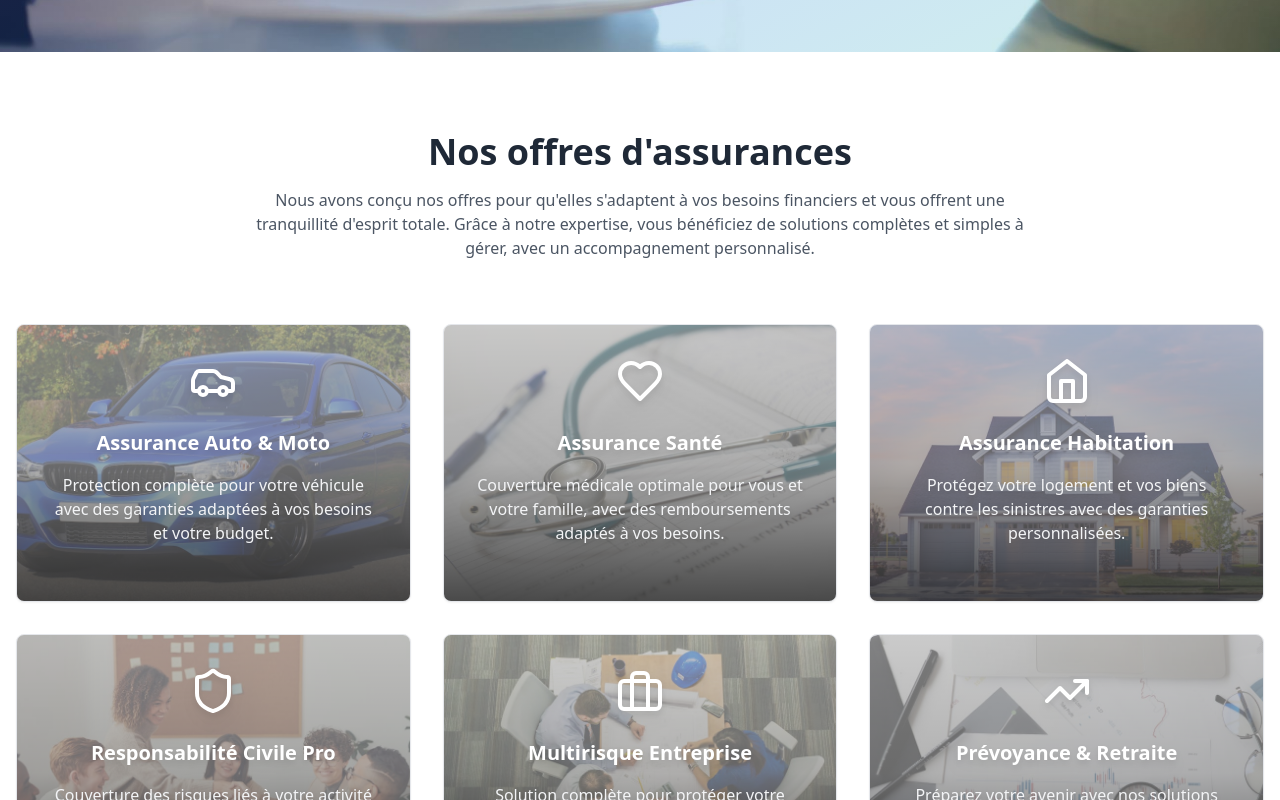
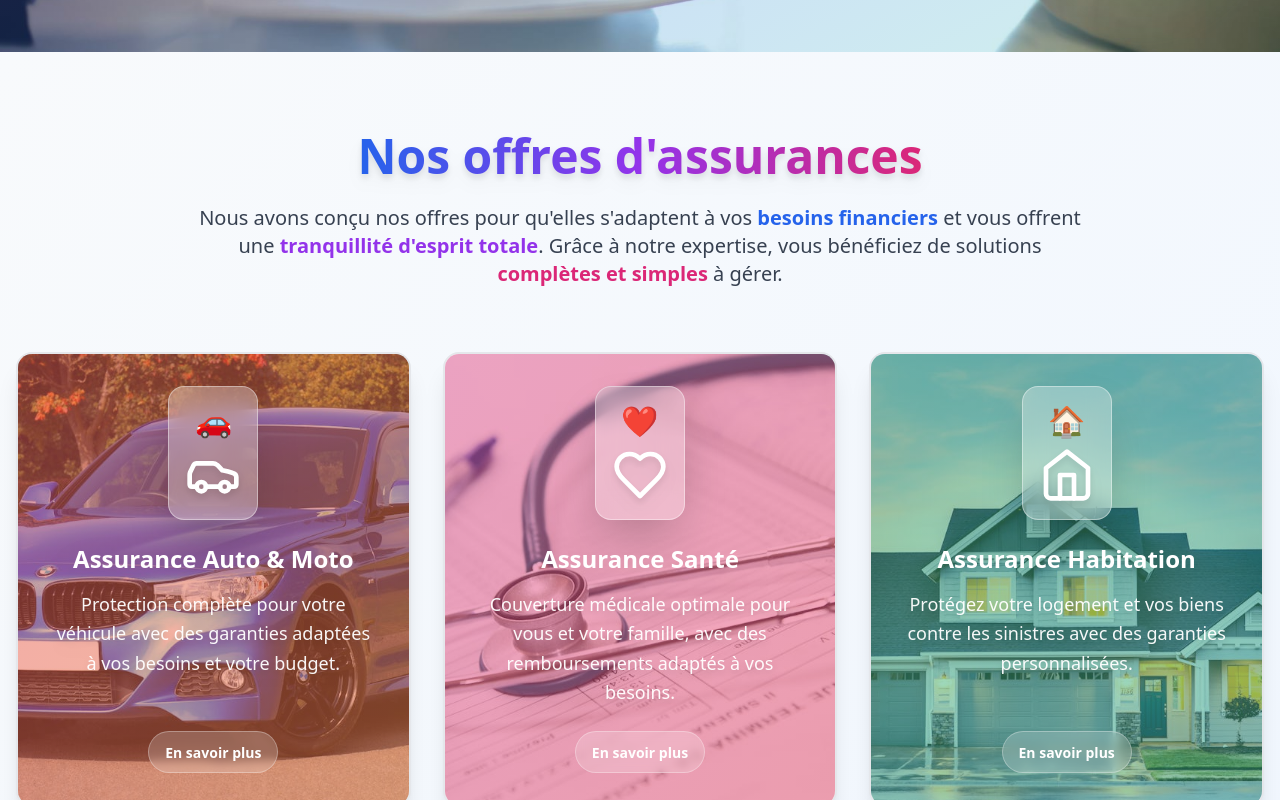
Before and after one commit to chouaib0000/testtest44, a React (Vite) app: page / in a window 1280 px wide. Shown: the part 680-1480 px from the top of the page. Built offline with nearby package versions, Linux system fonts and the light colour scheme; no server answers.

Commit message:
Update InsuranceOffers.tsx

```diff
--- a/src/components/InsuranceOffers.tsx
+++ b/src/components/InsuranceOffers.tsx
@@ -4,50 +4,68 @@ import { Car, Heart, Home, Shield, Briefcase, TrendingUp } from 'lucide-react';
 const insuranceTypes = [
   {
     title: "Assurance Auto & Moto",
-    icon: <Car className="h-12 w-12 text-white drop-shadow-lg" />,
+    icon: <Car className="h-14 w-14 text-white drop-shadow-lg" />,
     description: "Protection complète pour votre véhicule avec des garanties adaptées à vos besoins et votre budget.",
-    backgroundImage: "/assets/auto-insurance-bg.jpg"
+    backgroundImage: "/assets/auto-insurance-bg.jpg",
+    gradient: "from-red-600/40 to-orange-600/40",
+    emoji: "🚗"
   },
   {
     title: "Assurance Santé",
-    icon: <Heart className="h-12 w-12 text-white drop-shadow-lg" />,
+    icon: <Heart className="h-14 w-14 text-white drop-shadow-lg" />,
     description: "Couverture médicale optimale pour vous et votre famille, avec des remboursements adaptés à vos besoins.",
-    backgroundImage: "/assets/health-insurance-bg.jpg"
+    backgroundImage: "/assets/health-insurance-bg.jpg",
+    gradient: "from-pink-600/40 to-rose-600/40",
+    emoji: "❤️"
   },
   {
     title: "Assurance Habitation",
-    icon: <Home className="h-12 w-12 text-white drop-shadow-lg" />,
+    icon: <Home className="h-14 w-14 text-white drop-shadow-lg" />,
     description: "Protégez votre logement et vos biens contre les sinistres avec des garanties personnalisées.",
-    backgroundImage: "/assets/home-insurance-bg.jpg"
+    backgroundImage: "/assets/home-insurance-bg.jpg",
+    gradient: "from-green-600/40 to-emerald-600/40",
+    emoji: "🏠"
   },
   {
     title: "Responsabilité Civile Pro",
-    icon: <Shield className="h-12 w-12 text-white drop-shadow-lg" />,
+    icon: <Shield className="h-14 w-14 text-white drop-shadow-lg" />,
     description: "Couverture des risques liés à votre activité professionnelle et protection juridique.",
-    backgroundImage: "/assets/professional-insurance-bg.jpg"
+    backgroundImage: "/assets/professional-insurance-bg.jpg",
+    gradient: "from-blue-600/40 to-cyan-600/40",
+    emoji: "🛡️"
   },
   {
     title: "Multirisque Entreprise",
-    icon: <Briefcase className="h-12 w-12 text-white drop-shadow-lg" />,
+    icon: <Briefcase className="h-14 w-14 text-white drop-shadow-lg" />,
     description: "Solution complète pour protéger votre entreprise, vos locaux, et votre activité.",
-    backgroundImage: "/assets/business-insurance-bg.jpg"
+    backgroundImage: "/assets/business-insurance-bg.jpg",
+    gradient: "from-purple-600/40 to-indigo-600/40",
+    emoji: "💼"
   },
   {
     title: "Prévoyance & Retraite",
-    icon: <TrendingUp className="h-12 w-12 text-white drop-shadow-lg" />,
+    icon: <TrendingUp className="h-14 w-14 text-white drop-shadow-lg" />,
     description: "Préparez votre avenir avec nos solutions d'épargne et de prévoyance personnalisées.",
-    backgroundImage: "/assets/retirement-insurance-bg.jpg"
+    backgroundImage: "/assets/retirement-insurance-bg.jpg",
+    gradient: "from-amber-600/40 to-yellow-600/40",
+    emoji: "📈"
   }
 ];
 
 const InsuranceOffers: React.FC = () => {
   return (
-    <section id="offres" className="py-20 bg-white">
+    <section id="offres" className="py-20 bg-gradient-to-br from-slate-50 to-blue-50">
       <div className="container mx-auto px-4">
         <div className="text-center mb-16">
-          <h2 className="text-3xl md:text-4xl font-bold mb-4 text-gray-800">Nos offres d'assurances</h2>
-          <p className="max-w-3xl mx-auto text-gray-600">
-            Nous avons conçu nos offres pour qu'elles s'adaptent à vos besoins financiers et vous offrent une tranquillité d'esprit totale. Grâce à notre expertise, vous bénéficiez de solutions complètes et simples à gérer, avec un accompagnement personnalisé.
+          <h2 className="text-4xl md:text-5xl font-extrabold mb-6">
+            <span className="bg-gradient-to-r from-blue-600 via-purple-600 to-pink-600 bg-clip-text text-transparent drop-shadow-lg">
+              Nos offres d'assurances
+            </span>
+          </h2>
+          <p className="max-w-4xl mx-auto text-lg md:text-xl text-gray-700 leading-relaxed font-medium">
+            Nous avons conçu nos offres pour qu'elles s'adaptent à vos <span className="text-blue-600 font-semibold">besoins financiers</span> et vous offrent une
+            <span className="text-purple-600 font-semibold"> tranquillité d'esprit totale</span>. Grâce à notre expertise, vous bénéficiez de solutions
+            <span className="text-pink-600 font-semibold"> complètes et simples</span> à gérer.
           </p>
         </div>
 
@@ -55,37 +73,51 @@ const InsuranceOffers: React.FC = () => {
           {insuranceTypes.map((insurance, index) => (
             <div
               key={index}
-              className="relative bg-white border border-gray-200 rounded-lg overflow-hidden shadow-sm hover:shadow-xl transition-all duration-300 flex flex-col group transform hover:scale-105"
+              className="relative bg-white border-2 border-gray-200 rounded-2xl overflow-hidden shadow-xl hover:shadow-3xl transition-all duration-500 flex flex-col group transform hover:scale-105 hover:rotate-1"
             >
-              {/* Background Image */}
+              {/* Background Image - Much more visible */}
               <div
-                className="absolute inset-0 bg-cover bg-center bg-no-repeat opacity-40 group-hover:opacity-60 transition-opacity duration-300"
+                className="absolute inset-0 bg-cover bg-center bg-no-repeat opacity-80 group-hover:opacity-90 transition-opacity duration-500"
                 style={{
                   backgroundImage: `url(${insurance.backgroundImage})`,
                 }}
               ></div>
 
-              {/* Gradient overlay for better text readability */}
-              <div className="absolute inset-0 bg-gradient-to-t from-black/70 via-black/30 to-black/20 group-hover:from-black/80 group-hover:via-black/40 group-hover:to-black/30 transition-all duration-300"></div>
+              {/* Lighter gradient overlay to show more of the background */}
+              <div className={`absolute inset-0 bg-gradient-to-br ${insurance.gradient} group-hover:opacity-90 transition-all duration-500`}></div>
 
               {/* Content */}
               <div className="relative z-10 p-8 flex flex-col items-center text-center h-full">
-                <div className="mb-6 transform group-hover:scale-110 transition-transform duration-300">
-                  {insurance.icon}
+                <div className="mb-6 transform group-hover:scale-125 transition-transform duration-500">
+                  <div className="bg-white/30 backdrop-blur-md p-4 rounded-2xl border border-white/40 shadow-2xl">
+                    <span className="text-3xl mb-2 block">{insurance.emoji}</span>
+                    {insurance.icon}
+                  </div>
                 </div>
-                <h3 className="text-xl font-semibold mb-4 text-white drop-shadow-lg">{insurance.title}</h3>
-                <p className="text-gray-100 mb-6 flex-grow drop-shadow-md">{insurance.description}</p>
+                <h3 className="text-2xl font-bold mb-4 text-white drop-shadow-2xl leading-tight">
+                  {insurance.title}
+                </h3>
+                <p className="text-white/95 mb-6 flex-grow drop-shadow-lg text-lg leading-relaxed font-medium">
+                  {insurance.description}
+                </p>
+                <div className="mt-auto">
+                  <div className="bg-white/20 backdrop-blur-sm px-4 py-2 rounded-full border border-white/30">
+                    <span className="text-white font-semibold text-sm">En savoir plus</span>
+                  </div>
+                </div>
               </div>
             </div>
           ))}
         </div>
 
-        <div className="text-center mt-12">
+        <div className="text-center mt-16">
           <a
             href="#quote-form"
-            className="inline-flex items-center px-6 py-3 bg-blue-600 hover:bg-blue-700 text-white font-medium rounded-lg transition-colors"
+            className="inline-flex items-center px-10 py-5 bg-gradient-to-r from-blue-600 via-purple-600 to-pink-600 hover:from-blue-700 hover:via-purple-700 hover:to-pink-700 text-white font-bold text-lg rounded-xl transition-all transform hover:scale-110 shadow-2xl hover:shadow-3xl border-2 border-white/20"
           >
-            Obtenir mon devis
+            <span className="mr-3">✨</span>
+            Obtenir mon devis personnalisé
+            <span className="ml-3">🎯</span>
           </a>
         </div>
       </div>
```
